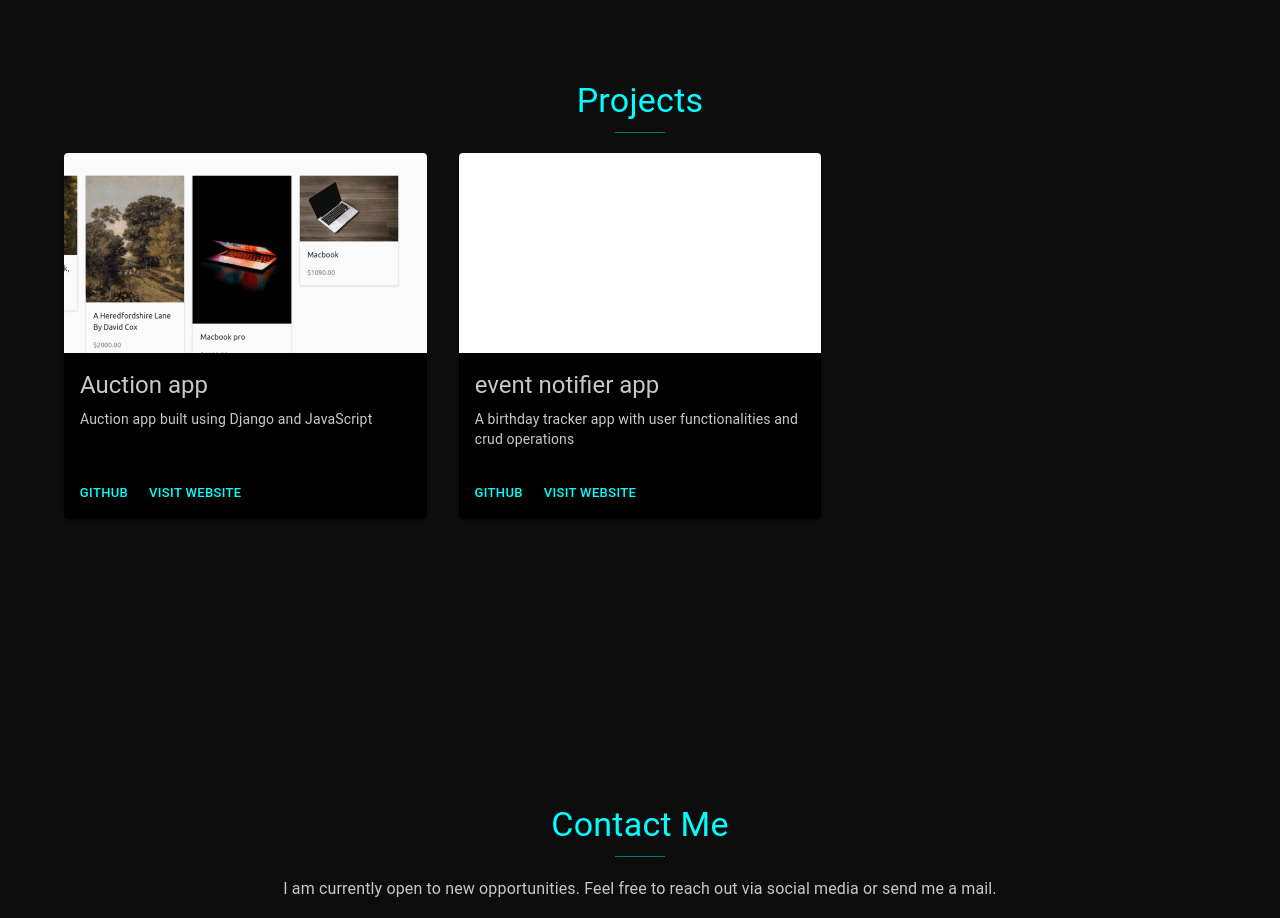
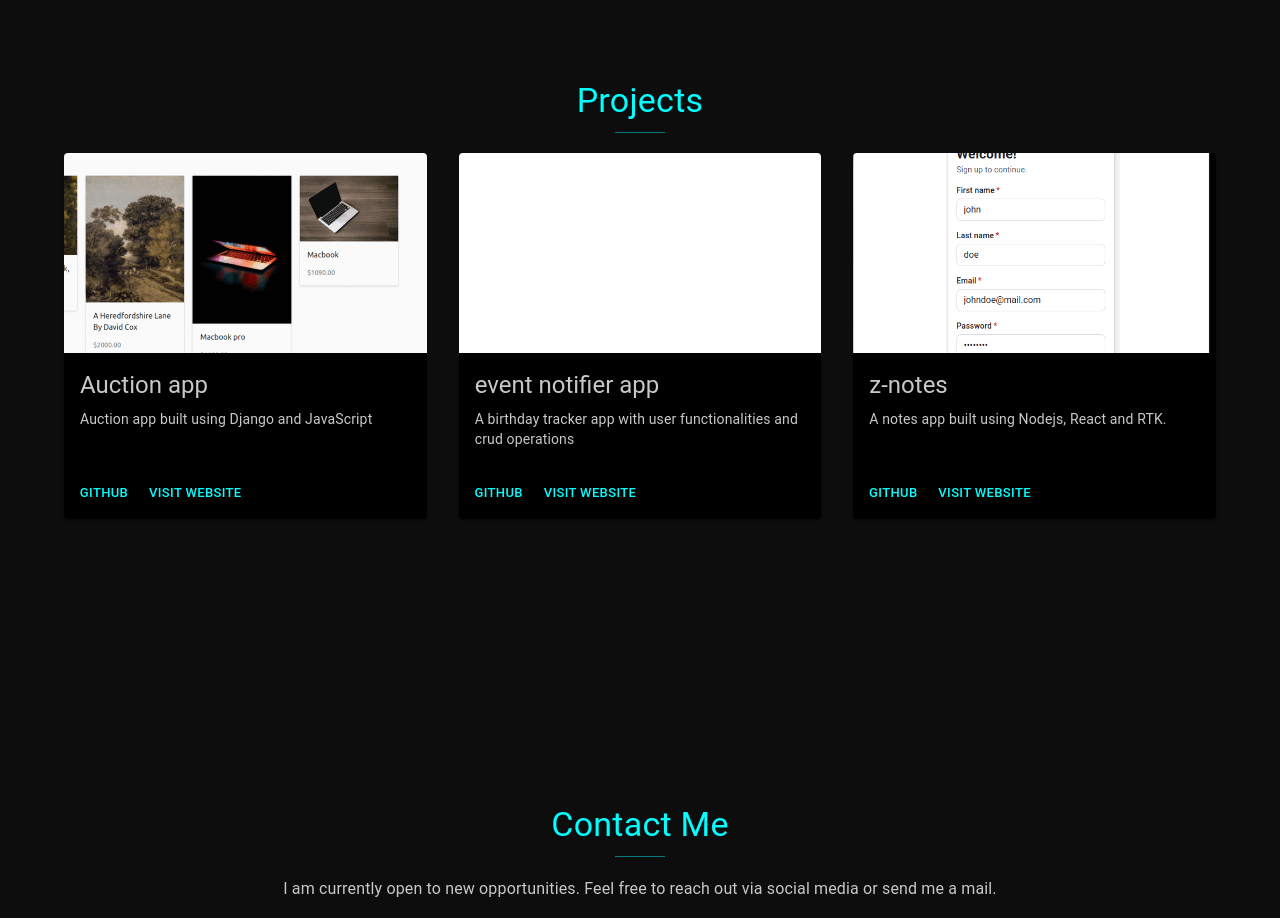
Before and after one commit to sheriifMahadi/Px7Ne, a React (Create React App) app: page / in a window 1280 px wide. Shown: the part 1440-2358 px from the top of the page. Built offline with nearby package versions, Linux system fonts and the light colour scheme.

Commit message:
Update db.js

```diff
--- a/src/data/db.js
+++ b/src/data/db.js
@@ -21,15 +21,15 @@ const projects = {
       url: "https://mahadisheriff.pythonanywhere.com/",
       alt: "event-app-img"
      },
-    //  {
-    //   id: 3,
-    //   title: "z-notes",
-    //   description: "A notes app built using Nodejs, React and RTK.",
-    //   image: znote,
-    //   github: "https://github.com/sheriifMahadi/notes_project_frontend",
-    //   url: "https://z-note.netlify.app/",
-    //   alt: "z-notes-img"
-    //  },
+      {
+         id: 3,
+         title: "z-notes",
+         description: "A notes app built using Nodejs, React and RTK.",
+         image: znote,
+         github: "https://github.com/sheriifMahadi/notes_project_frontend",
+         url: "https://z-note.netlify.app/",
+         alt: "z-notes-img"
+      },
   ]
 }
 
```
